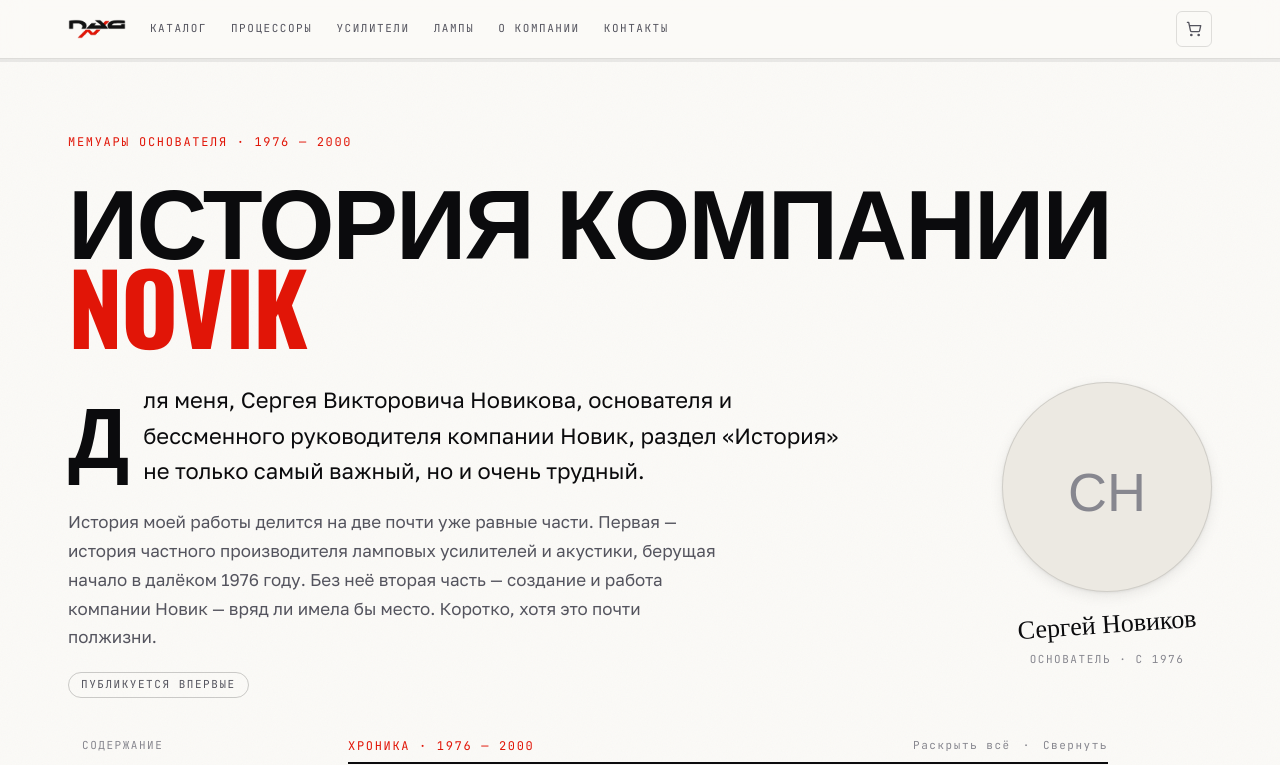
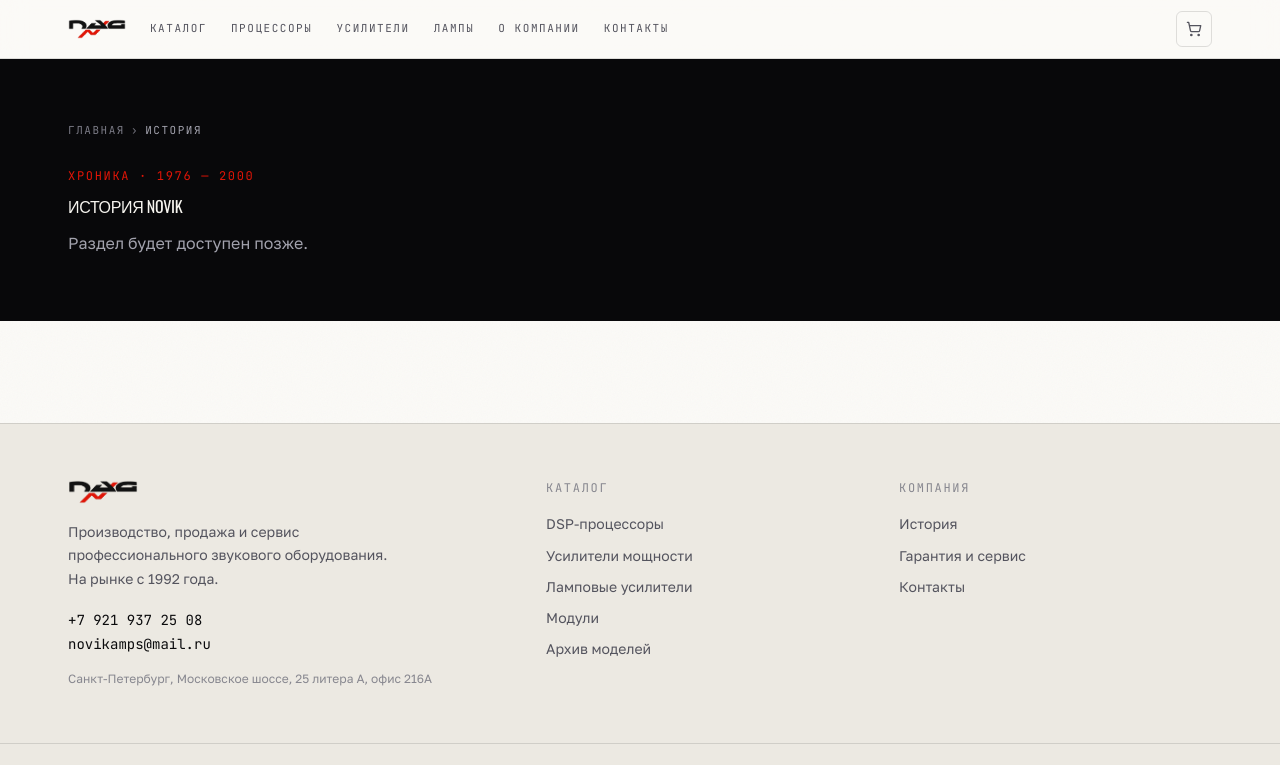
Before and after one commit to ebmbadm/nag-site, a Next.js app: page /istoriya in a window 1280 px wide. Shown: the top 765 px of the page. Built offline with nearby package versions, Linux system fonts and the light colour scheme.

Commit message:
feat(istoriya): stub out history section until content ready
Replace full memoir page and homepage CTA with "будет доступно позже" placeholder.

Co-Authored-By: Claude Sonnet 5 <noreply@anthropic.com>

```diff
--- a/app/istoriya/page.tsx
+++ b/app/istoriya/page.tsx
@@ -1,45 +1,33 @@
 import type { Metadata } from "next";
-import { Container, Eyebrow, Toc, ScrollProgress, ExpandAllControl } from "@/components/ds";
-import { HistoryHero } from "@/components/history/hero";
-import { Chapter } from "@/components/history/chapter";
-import { getHistory } from "@/lib/content/company";
+import { Container, Eyebrow, Surface, Breadcrumb } from "@/components/ds";
 
 export const metadata: Metadata = {
   title: "История компании NOVIK",
-  description:
-    "Мемуары основателя Сергея Новикова: от первых ламповых усилителей 1976 года и дебюта во Франкфурте до бренда NOVIK и линейки PA.",
+  description: "Раздел «История» временно недоступен. Скоро вернёмся с хроникой компании.",
 };
 
 export default function HistoryPage() {
-  const { hero, chapters } = getHistory();
-  const tocItems = chapters.map((c) => ({ id: c.id, label: c.title, meta: c.year }));
-
   return (
-    <div>
-      <div className="sticky top-[58px] z-30">
-        <ScrollProgress />
-      </div>
-
-      <HistoryHero hero={hero} />
-
-      <Container className="flex flex-wrap items-start gap-[clamp(28px,5vw,60px)] pb-[clamp(60px,9vw,120px)]">
-        <aside className="sticky top-24 hidden basis-[220px] self-start lg:block" style={{ flex: "0 1 220px" }}>
-          <div className="mb-3.5 ml-3.5 font-mono text-2xs uppercase tracking-[var(--ls-label)] text-text-faint">
-            Содержание
-          </div>
-          <Toc items={tocItems} />
-        </aside>
-
-        <article id="history-article" className="min-w-0 flex-1 basis-[560px] max-w-[760px]">
-          <div className="mb-2 flex items-center justify-between gap-4">
-            <Eyebrow accent>Хроника · 1976 — 2000</Eyebrow>
-            <ExpandAllControl targetSelector="#history-article" />
-          </div>
-          {chapters.map((chapter, i) => (
-            <Chapter key={chapter.id} chapter={chapter} first={i === 0} />
-          ))}
-        </article>
+    <Surface mode="dark" className="py-16">
+      <Container>
+        <Breadcrumb items={[{ label: "Главная", href: "/" }, { label: "История" }]} />
+        <div className="mt-6 max-w-prose">
+          <Eyebrow accent>Хроника · 1976 — 2000</Eyebrow>
+          <h1
+            className="mt-3 font-display uppercase text-text"
+            style={{
+              fontSize: "clamp(var(--text-3xl), 5vw, var(--text-5xl))",
+              lineHeight: "var(--lh-tight)",
+              letterSpacing: "var(--ls-tight)",
+            }}
+          >
+            История NOVIK
+          </h1>
+          <p className="mt-4 text-text-muted" style={{ lineHeight: "var(--lh-relaxed)" }}>
+            Раздел будет доступен позже.
+          </p>
+        </div>
       </Container>
-    </div>
+    </Surface>
   );
 }
--- a/app/page.tsx
+++ b/app/page.tsx
@@ -391,10 +391,9 @@ export default function HomePage() {
                 NOVIK и профессиональной линейки NAG. Сорок лет схемотехники, собранной в
                 Санкт-Петербурге.
               </p>
-              <Link href="/istoriya" className={buttonVariants({ variant: "outline" })}>
-                Читать историю
-                <ArrowRight className="size-4" aria-hidden />
-              </Link>
+              <span className={buttonVariants({ variant: "outline" })} aria-disabled="true">
+                Будет доступно позже
+              </span>
             </div>
           </div>
         </Container>
```
